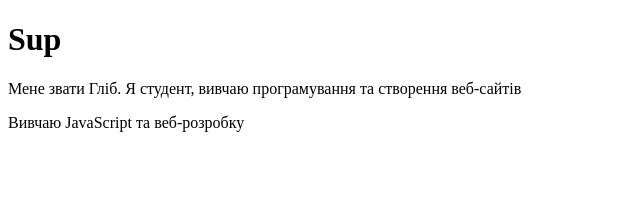
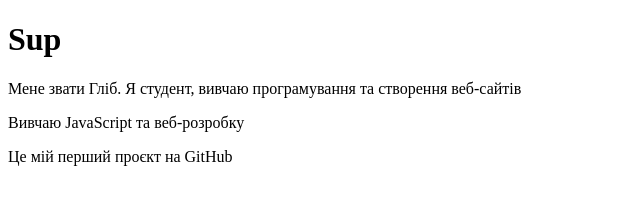
Before and after one commit to Glieb4ik/my-first-git-project, a plain HTML site: page index.html in a window 1280 px wide. Shown: the whole page, without its empty margins (0-640 px from the left). Drawn offline with Linux system fonts and the light colour scheme.

Commit message:
Update page content

```diff
--- a/index.html
+++ b/index.html
@@ -8,5 +8,6 @@
     <h1>Sup</h1>
     <p>Мене звати Гліб. Я студент, вивчаю програмування та створення веб-сайтів</p>
     <p>Вивчаю JavaScript та веб-розробку</p>
+    <p>Це мій перший проєкт на GitHub</p>
 </body>
 </html>
```
